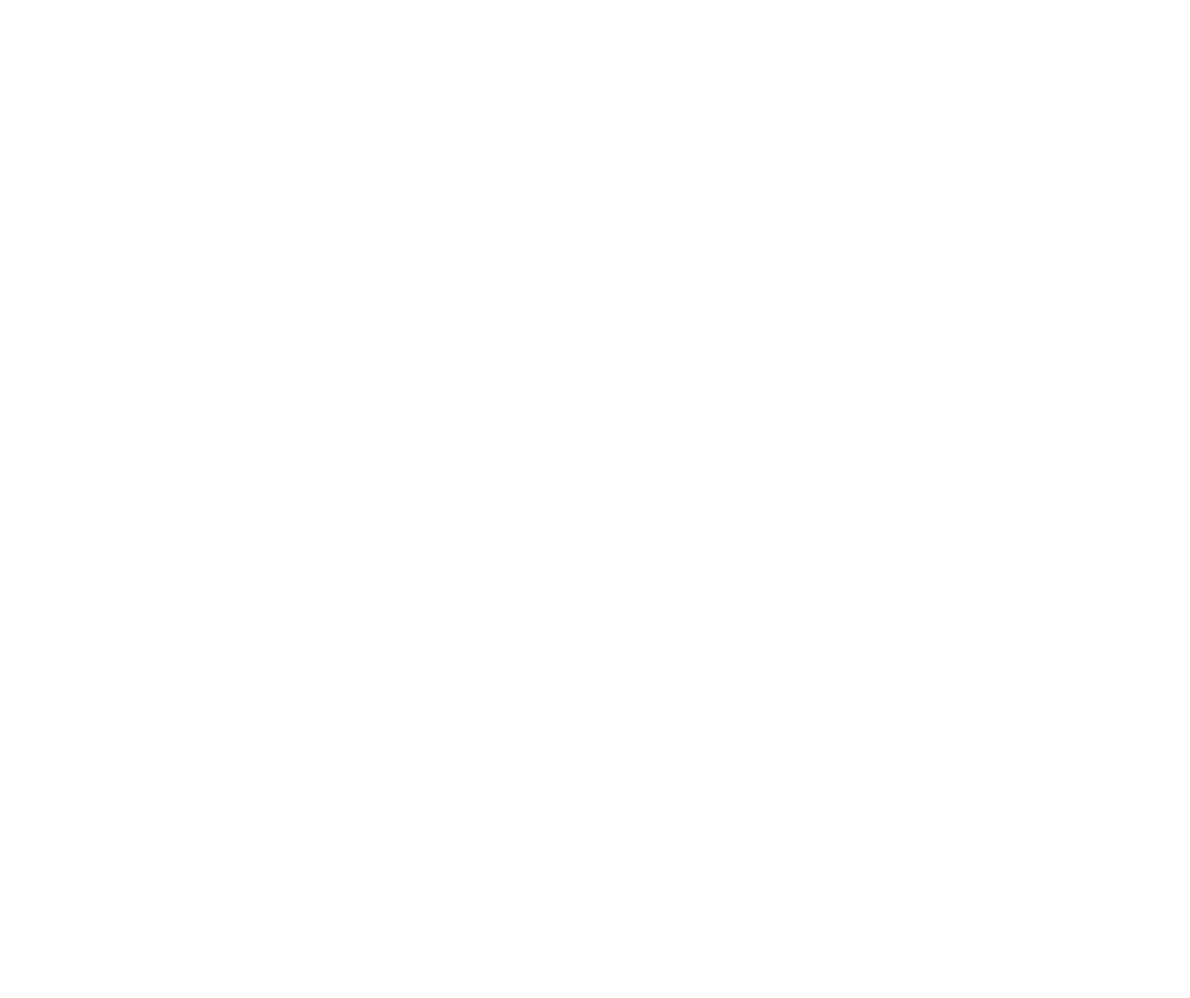
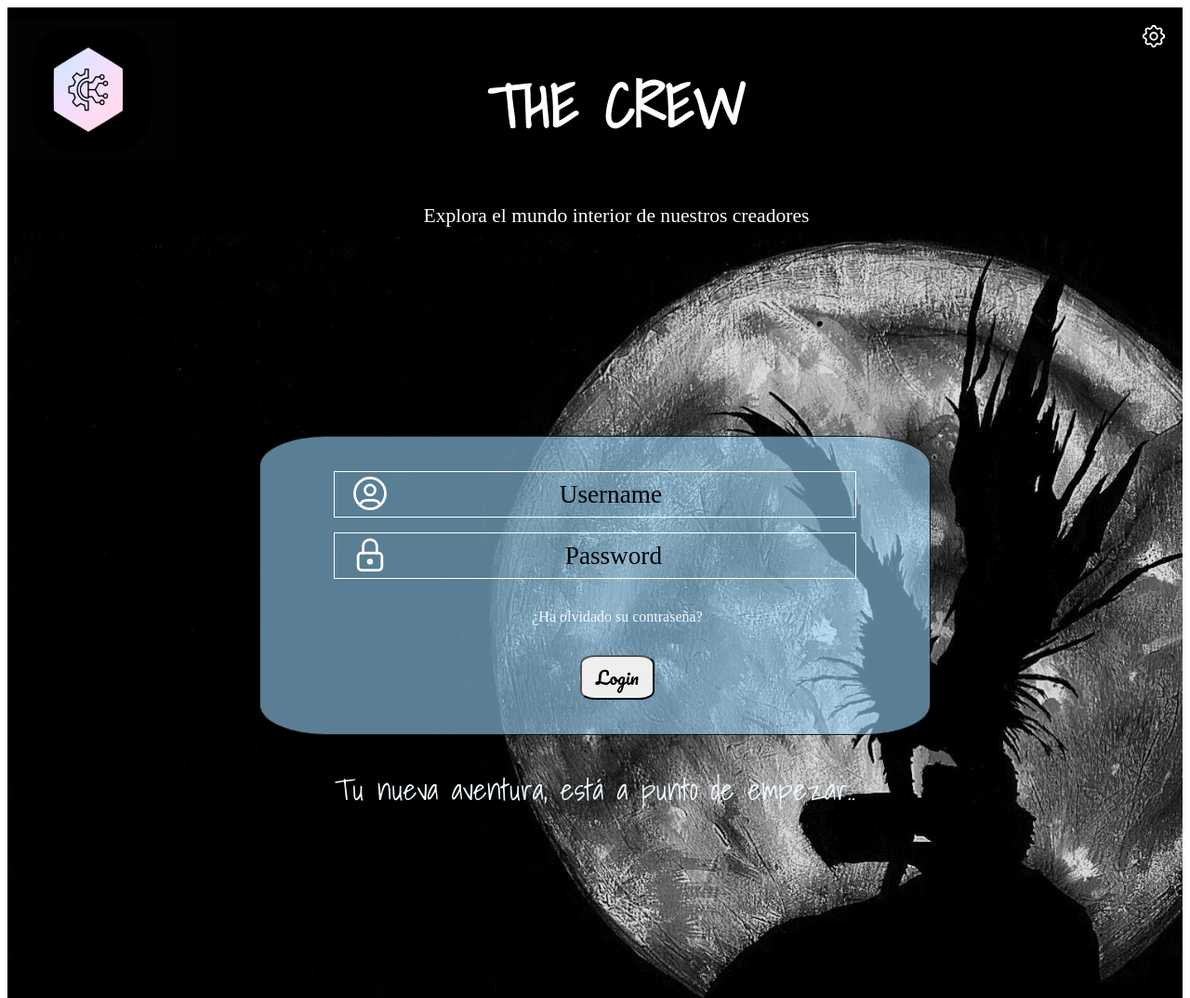
Before and after one commit to GitNinja0/The-Crew, a plain HTML site: page index.html in a window 1280 px wide. Shown: the top 1074 px of the page at 93% size. Before the commit the page ends 800 px from the top, so only its background shows below. Drawn offline with Linux system fonts and the light colour scheme.

Commit message:
preview login and header

```diff
--- a/Styles/header.css
+++ b/Styles/header.css
@@ -0,0 +1,44 @@
+.header{
+    max-width: 100%;
+    height: 15rem;
+    background-color: black;
+    display: flex;
+    justify-content: space-between;
+
+
+}
+img{
+    width: 180px;
+    height: 150px;
+    padding-top: 0.8rem;
+
+
+}
+.containTittles{
+    text-align: center;
+    padding-right: 5.5rem;
+}
+.tittleHeader{
+    color: white;
+    font-size: 2.7rem;
+    font-family: 'Shadows Into Light', cursive;
+
+
+
+
+
+
+
+}
+.subTittle{
+    color: white;
+    font-size: 1.35rem;
+
+
+}
+.iconAdjust{
+    padding-top: 1rem;
+    padding-right: 1rem;
+
+
+}
--- a/Styles/login.css
+++ b/Styles/login.css
@@ -0,0 +1,86 @@
+.login{
+  max-width: 100%;
+  height: 55rem;
+  display: grid;
+  justify-items: center;
+  align-content: center;
+
+}
+.login{
+    background-size: cover;
+    background-image: url(../assets/luna.jpg)
+}
+.boxLogin{
+    width: 45rem;
+    height: 20rem;
+    display: flex;
+    flex-direction: column;
+    justify-content: center;
+    align-items: center;
+    border: 1px solid rgb(20, 20, 20);
+    border-radius: 10%;
+    background-color: rgba(157, 219, 255, 0.575)
+
+
+
+
+}
+.boxUser{
+    width: 35rem;
+    height: 3rem;
+    font-size: 1.7rem;
+    display: flex;
+    align-items: center;
+    justify-content: space-between;
+    border: 1px solid rgb(255, 255, 255);
+
+}
+.boxPass{
+    width: 35rem;
+    height: 3rem;
+    font-size: 1.7rem;
+    display: flex;
+    align-items: center;
+    justify-content: space-between;
+    margin-top: 1rem;
+    border: 1px solid rgb(255, 255, 255);
+
+}
+.forgotPass{
+    margin-left: 3rem;
+    padding-top: 1rem;
+    padding-bottom: 1rem;
+    color: aliceblue;
+}
+.loginButton{
+    margin-left: 3rem;
+    width: 5rem;
+    height: 3rem;
+    border-radius: 20%;
+    font-size: 1.2rem;
+    font-family: 'Pacifico', cursive;
+
+
+}
+.containBoxPass{
+    padding-right: 13rem;
+
+}
+.containBoxUser{
+    padding-right: 13rem;
+}
+.iconUser{
+    padding-left: 1rem;
+    padding-top: 0.3rem;
+}
+.iconPass{
+    padding-left: 1rem;
+    padding-top: 0.3rem;
+
+}
+.newAdventure{
+    color: aliceblue;
+    font-family: 'Shadows Into Light', cursive;
+    font-size: 2rem;
+text-align: center;
+}
--- a/Styles/styles.css
+++ b/Styles/styles.css
@@ -1,2 +1,8 @@
 @import './header.css';
 @import './login.css';
+
+body{
+    max-width: 100%;
+    max-height: 100%;
+
+}
--- a/index.html
+++ b/index.html
@@ -1,12 +1,102 @@
 <!DOCTYPE html>
 <html lang="en">
+
 <head>
     <meta charset="UTF-8">
     <meta name="viewport" content="width=device-width, initial-scale=1.0">
     <title>The Crew</title>
     <link rel="stylesheet" href="Styles/styles.css">
 </head>
+
 <body>
+    <div class="header">
+        <img src="./assets/logotipo.png" alt="logotipo">
+
+        <div class="containTittles">
+            <div class="tittleHeader">
+                <h2>THE CREW</h2>
+                <style>
+                    @import url('https://fonts.googleapis.com/css2?family=Shadows+Into+Light&display=swap');
+                </style>
+            </div>
+            <div class="subTittle">
+                <p>Explora el mundo interior de nuestros creadores</p>
+
+
+            </div>
+
+        </div>
+        <div class="iconAdjust">
+            <svg xmlns="http://www.w3.org/2000/svg" class="icon icon-tabler icon-tabler-settings" width="30" height="30"
+                viewBox="0 0 24 24" stroke-width="1.5" stroke="#ffffff" fill="none" stroke-linecap="round"
+                stroke-linejoin="round">
+                <path stroke="none" d="M0 0h24v24H0z" fill="none" />
+                <path
+                    d="M10.325 4.317c.426 -1.756 2.924 -1.756 3.35 0a1.724 1.724 0 0 0 2.573 1.066c1.543 -.94 3.31 .826 2.37 2.37a1.724 1.724 0 0 0 1.065 2.572c1.756 .426 1.756 2.924 0 3.35a1.724 1.724 0 0 0 -1.066 2.573c.94 1.543 -.826 3.31 -2.37 2.37a1.724 1.724 0 0 0 -2.572 1.065c-.426 1.756 -2.924 1.756 -3.35 0a1.724 1.724 0 0 0 -2.573 -1.066c-1.543 .94 -3.31 -.826 -2.37 -2.37a1.724 1.724 0 0 0 -1.065 -2.572c-1.756 -.426 -1.756 -2.924 0 -3.35a1.724 1.724 0 0 0 1.066 -2.573c-.94 -1.543 .826 -3.31 2.37 -2.37c1 .608 2.296 .07 2.572 -1.065z" />
+                <path d="M9 12a3 3 0 1 0 6 0a3 3 0 0 0 -6 0" />
+            </svg>
+
+
+        </div>
+
+    </div>
+
+
+    <div class="login">
+        <div class="boxLogin">
+
+            <div class="boxUser">
+                <div class="iconUser">
+                    <svg xmlns="http://www.w3.org/2000/svg" class="icon icon-tabler icon-tabler-user-circle" width="44"
+                        height="44" viewBox="0 0 24 24" stroke-width="1.5" stroke="#ffffff" fill="none"
+                        stroke-linecap="round" stroke-linejoin="round">
+                        <path stroke="none" d="M0 0h24v24H0z" fill="none" />
+                        <path d="M12 12m-9 0a9 9 0 1 0 18 0a9 9 0 1 0 -18 0" />
+                        <path d="M12 10m-3 0a3 3 0 1 0 6 0a3 3 0 1 0 -6 0" />
+                        <path d="M6.168 18.849a4 4 0 0 1 3.832 -2.849h4a4 4 0 0 1 3.834 2.855" />
+                    </svg>
+                </div>
+                <div class="containBoxUser">
+                    <p>Username</p>
+                </div>
+            </div>
+            <div class="boxPass">
+                <div class="iconPass">
+                    <svg xmlns="http://www.w3.org/2000/svg" class="icon icon-tabler icon-tabler-lock" width="44"
+                        height="44" viewBox="0 0 24 24" stroke-width="1.5" stroke="#ffffff" fill="none"
+                        stroke-linecap="round" stroke-linejoin="round">
+                        <path stroke="none" d="M0 0h24v24H0z" fill="none" />
+                        <path d="M5 13a2 2 0 0 1 2 -2h10a2 2 0 0 1 2 2v6a2 2 0 0 1 -2 2h-10a2 2 0 0 1 -2 -2v-6z" />
+                        <path d="M11 16a1 1 0 1 0 2 0a1 1 0 0 0 -2 0" />
+                        <path d="M8 11v-4a4 4 0 1 1 8 0v4" />
+                    </svg>
+                </div>
+                <div class="containBoxPass">
+                    <p>Password</p>
+                </div>
+
+            </div>
+            <div class="forgotPass">
+                <p>¿Ha olvidado su contraseña?</p>
+            </div>
+            <div class="buttonloginletter">
+                <button class="loginButton">
+                    Login
+                </button>
+                <style>
+                    @import url('https://fonts.googleapis.com/css2?family=Pacifico&display=swap');
+                </style>
+            </div>
+        </div>
+        <div class="newAdventure">
+            <p>Tu nueva aventura, está a punto de empezar..</p>
+            <style>
+                @import url('https://fonts.googleapis.com/css2?family=Shadows+Into+Light&display=swap');
+            </style>
+        </div>
+
+    </div>
 
 </body>
+
 </html>
```
Also changed, not shown: assets/1024bda12ba9fe9a4eb34e600fbeef8f.jpg (added), assets/luna.jpg (added).
